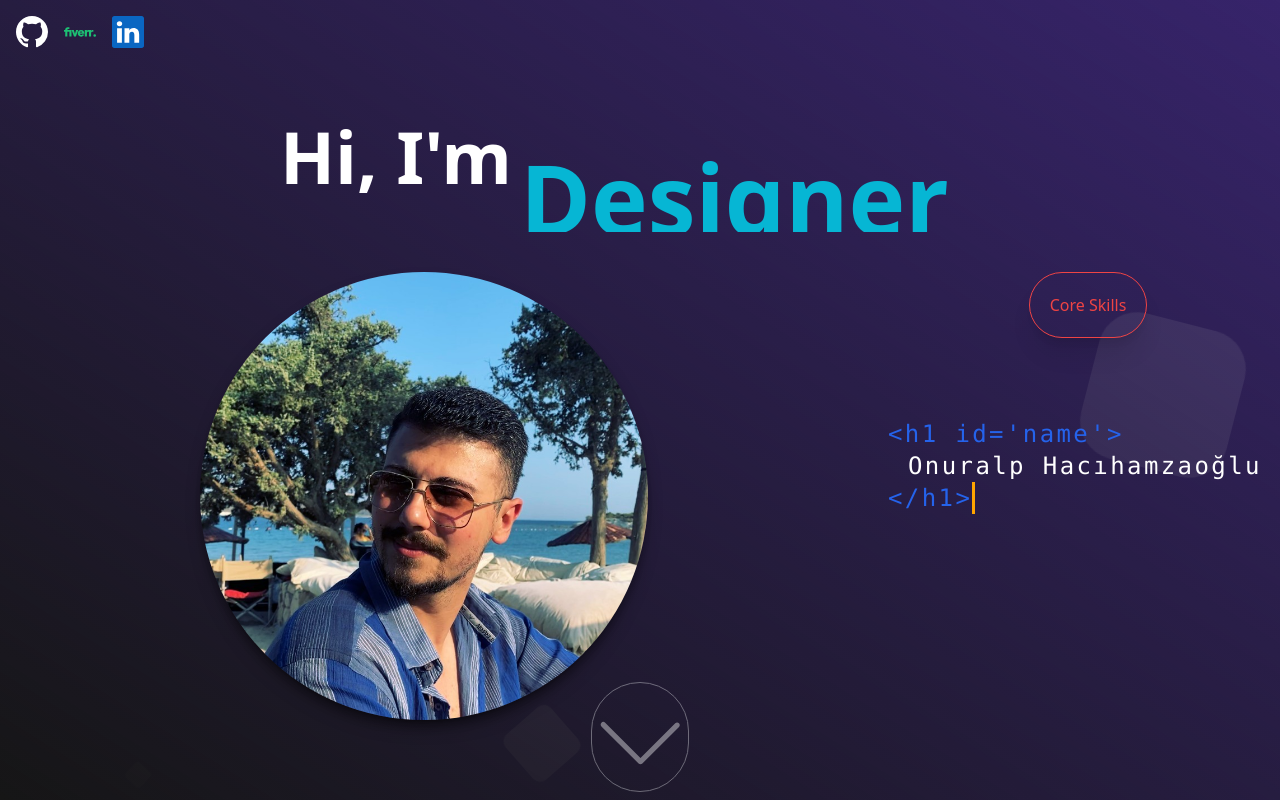
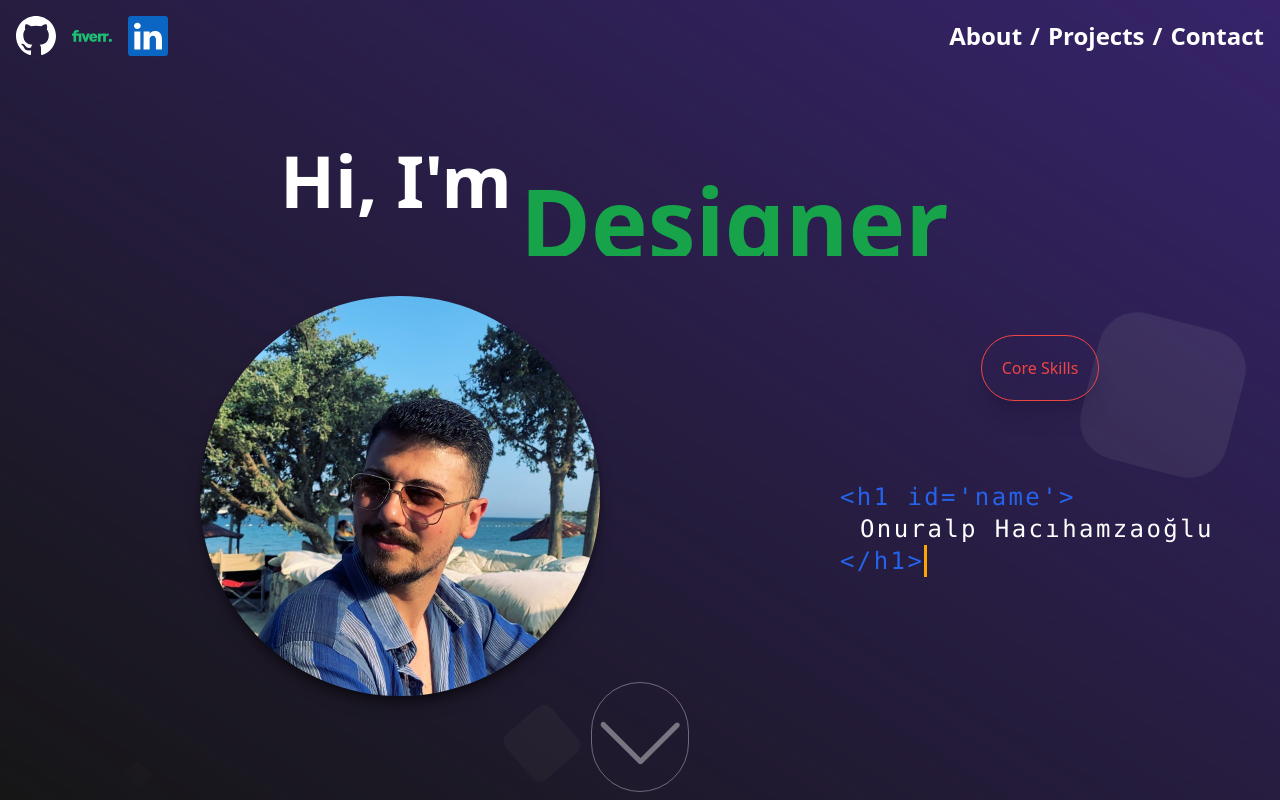
Before and after one commit to onuralphho/onuralphho, a React (Vite) app: page / in a window 1280 px wide. Shown: the top 800 px of the page. Built offline with nearby package versions, Linux system fonts and the light colour scheme.

Commit message:
contact section update

```diff
--- a/src/components/Contact.tsx
+++ b/src/components/Contact.tsx
@@ -1,18 +1,51 @@
 import PageShift from "./PageShift";
+import { IoPaperPlane } from 'react-icons/io5';
 
 const Contact = () => {
+
+  const handleSubmit = (e:any) => {
+    e.preventDefault()
+    alert(e.target.current)
+  }
+
   return (
     <div
       id="section3"
-      className="flex relative justify-center md:items-center h-[100svh] max-h-[1080px] w-full  pt-20 p-10 bg-gradient-to-tr from-rose-500 shadow-[rgba(0,0,0,1)] shadow-2xl"
+      className="flex relative justify-center md:items-center h-[100svh] max-h-[1080px] w-full  pt-20 p-2  bg-gradient-to-tr from-rose-500 shadow-[rgba(0,0,0,1)] shadow-2xl"
     >
-        <form action="">
+      <form onSubmit={handleSubmit} className="container h-max flex flex-col gap-3 rounded-3xl bg-stone-800 p-5 md:p-10 max-w-[1000px]  ">
+        <h2 className="text-white font-extrabold text-2xl text-center">Onuralp the <span className="text-5xl md:text-5xl text-purple-600  ">Developer</span></h2>
+        <p className="text-white font-bold md:text-xl my-2 md:m-3 text-center">If you're looking for a reliable and skilled web developer to help bring your ideas to life, please don't hesitate to contact me.</p>
+        <div className="relative  group  text-green-400">
+          <input
+            type="email"
+            name="email_from"
+            className="text-xl peer w-full  invalid:border-red-600 p-3 bg-transparent   border-2 border-green-400 rounded-2xl outline-none"
+            placeholder=" "
+          />
+          <label className="absolute transition-all duration-300 bg-stone-800 pointer-events-none text-lg  px-1 h-min left-5 peer-placeholder-shown:text-2xl -top-20  peer-focus:-top-20 peer-focus:text-lg peer-placeholder-shown:-top-6 font-bold my-auto  bottom-0 ">
+            E-mail
+          </label>
+          <p className="invisible peer-invalid:visible text-red-600 ">Please enter valid email</p>
+        </div>
 
+        <div className="relative  group  text-green-400">
+          <input
+            type="text"
+            name="message"
+            className="text-xl peer w-full  invalid:border-red-600 p-3 bg-transparent   border-2 border-green-400 rounded-2xl outline-none"
+            placeholder=" "
 
-        </form>
+          />
+          <label className="absolute transition-all duration-300 bg-stone-800 pointer-events-none text-lg  px-1 h-min left-5 peer-placeholder-shown:text-2xl -top-20  peer-focus:-top-20 peer-focus:text-lg peer-placeholder-shown:-top-6 font-bold my-auto  bottom-0 ">
+            Message
+          </label>
+          <p className="invisible peer-invalid:visible text-red-600 ">Please enter a message</p>
+        </div>
+       <button className="w-fit transition-all hover:bg-green-300 bg-green-400 text-3xl px-5 py-1 rounded-xl text-[#252525] font-bold flex gap-1"><span>Send</span> <IoPaperPlane size={25} className="self-center"/></button>
+      </form>
 
-
-      <PageShift way="up" info="About Me">
+      <PageShift way="up" info="Projects">
         section2
       </PageShift>
     </div>
--- /dev/null
+++ b/src/components/FormInput.tsx
@@ -0,0 +1,20 @@
+const FormInput = (props: any) => {
+  return (
+    <div className="relative  group  text-green-400">
+      <input
+        type={props.type}
+        name={props.name}
+        className="text-xl peer  invalid:border-red-600 p-3 bg-transparent   border-2 border-green-400 rounded-2xl outline-none"
+        placeholder=" "
+      />
+      <label className="absolute transition-all duration-300 bg-stone-800 pointer-events-none text-lg  px-1 h-min left-5 peer-placeholder-shown:text-2xl -top-20  peer-focus:-top-20 peer-focus:text-lg peer-placeholder-shown:-top-6 font-bold my-auto  bottom-0 ">
+        {props.label}
+      </label>
+      <p className="invisible peer-invalid:visible text-red-600 ">
+        {props.invalid}
+      </p>
+    </div>
+  );
+};
+
+export default FormInput;
--- a/src/components/Header.tsx
+++ b/src/components/Header.tsx
@@ -1,21 +1,36 @@
 import { BsGithub,BsLinkedin } from "react-icons/bs";
 import { SiFiverr } from "react-icons/si";
+import { useScroll } from "../hooks/useScroll";
 const Header = () => {
   return (
-    <header id="navbar" className="p-4 absolute z-10  w-full bg-transparent   transition-all">
+    <header id="navbar" className="flex justify-between p-4 absolute z-10  w-full bg-transparent   transition-all">
       <ul className="flex gap-4 ">
         <li>
           <a href="https://github.com/Porpos/">
-            <BsGithub color="white" className="social-icon"  />
+            <BsGithub  color="white" className="social-icon"  />
           </a>
         </li>
         <li>
             <a href="https://www.fiverr.com/onuralphho61/create-responsive-react-web-apps-for-you">
-                <SiFiverr color="#1dbf73" className="social-icon" />
+                <SiFiverr  color="#1dbf73" className="social-icon" />
             </a>
         </li>
-        <li style={{background:'white',borderRadius:'20px'}}><a  href="https://www.linkedin.com/in/onuralp-hac%C4%B1hamzao%C4%9Flu-283a18175/"><BsLinkedin color="#0a66c2"  className="social-icon "/></a></li>
+        <li style={{background:'white',borderRadius:'10px'}}><a  href="https://www.linkedin.com/in/onuralp-hac%C4%B1hamzao%C4%9Flu-283a18175/"><BsLinkedin  color="#0a66c2"  className="social-icon "/></a></li>
       </ul>
+      <div className="flex text-white font-bold items-center text-sm md:text-2xl gap-2 ">
+        <span className="cursor-pointer hover:text-purple-300 transition-all" onClick={() => {
+          useScroll('section1')
+        }}>About</span>
+        <span>/</span>
+        <span className="cursor-pointer hover:text-purple-300 transition-all" onClick={() => {
+          useScroll('section2')
+        }}>Projects</span>
+        <span>/</span>
+        <span className="cursor-pointer hover:text-purple-300 transition-all" onClick={() => {
+          useScroll('section3')
+        }}>Contact</span>
+      </div>
+
     </header>
   );
 };
--- a/src/components/Info.tsx
+++ b/src/components/Info.tsx
@@ -13,7 +13,7 @@ const Info = () => {
   const [selfInfo, setSelfInfo] = useState([
     { text: "Developer", color: "#9333ea" },
     { text: "Engineer", color: "#d97706" },
-    { text: "Designer", color: "#06b6d4" },
+    { text: "Designer", color: "#16a34a" },
   ]);
 
   return (
@@ -31,15 +31,15 @@ const Info = () => {
       </div>
 
       <div
-        className="flex w-full gap-3 lg:gap-60 max-md:flex-col  max-md:items-center md:justify-evenly md:px-40"
+        className="flex w-full gap-3 lg:gap-60 max-md:flex-col  max-md:items-center items-center md:justify-evenly md:px-40"
         style={{ zIndex: "2" }}
       >
         <div className="flex flex-col items-center gap-10">
           <LazyLoadImage
             src={profilePicture}
             alt="profile picture of author"
-            width={600}
-            height={600}
+            width={400}
+            height={400}
             className=" h-auto max-w-[150px] md:max-w-md rounded-full shadow-lg shadow-[rgba(0,0,0,0.5)]"
             placeholder={
               <div className="h-40 w-40 shadow-lg shadow-black "><img src="" alt="" /></div>
--- a/src/components/Journey.tsx
+++ b/src/components/Journey.tsx
@@ -86,7 +86,7 @@ const Journey = () => {
             </h2>
             <a href={project.link !== 'dev'?project.link:''}>
             <div
-              className={`card-inner ${
+              className={`card-inner  ${
                 cardRotate === project.id && "card-inner-rotate"
               }`}
             >
@@ -96,7 +96,7 @@ const Journey = () => {
                 }`}
               >
                 <LazyLoadImage
-                  className="rounded-2xl overflow-hidden"
+                  className="rounded-2xl overflow-hidden shadow-md shadow-[rgba(0,0,0,0.5)]"
                   width={300}
                   src={project.pictureLink}
 
--- a/src/index.css
+++ b/src/index.css
@@ -46,7 +46,7 @@ body{
 
 
 .social-icon{
-  @apply w-8 h-8 hover:scale-110 transition-all
+  @apply w-8 h-8 md:w-10 md:h-10 hover:scale-110 transition-all
 }
 
 .astroid-wrapper{
```
Also changed, not shown: src/assets/asteroid.png (deleted).
